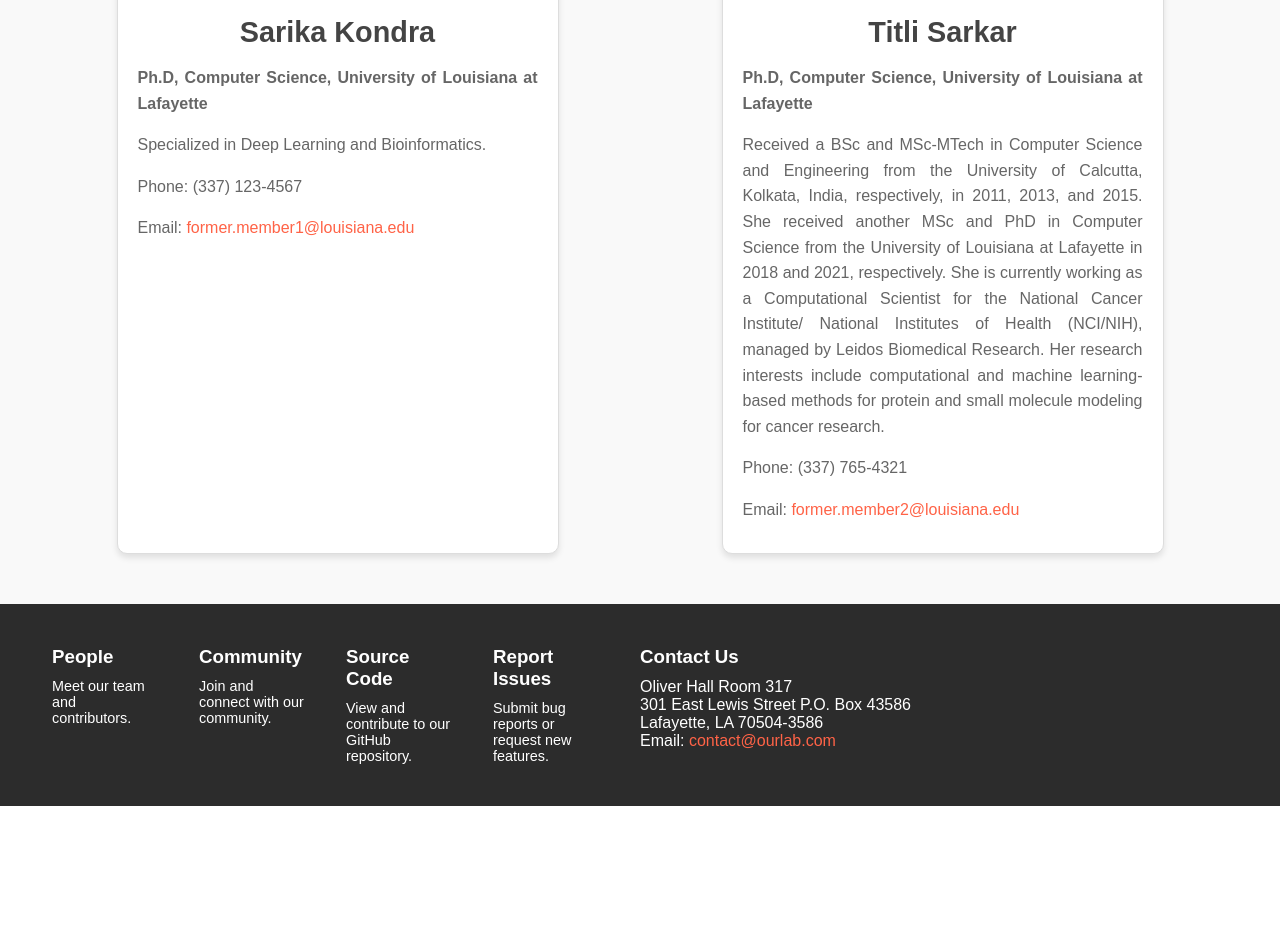
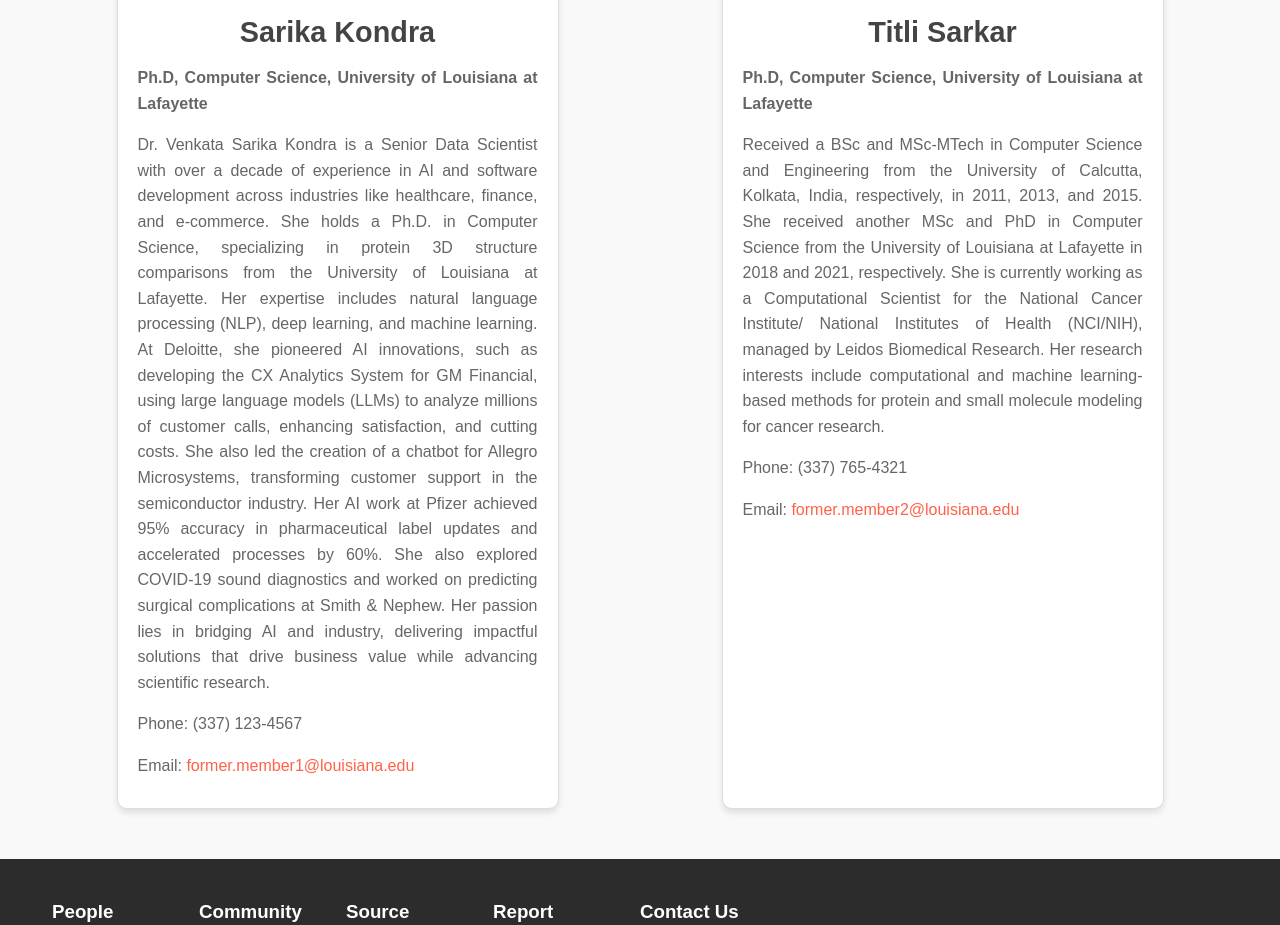
Before and after one commit to pooryakhajouie/TSR-WEB, a React (Create React App) app: page /people in a window 1280 px wide. Shown: the part 2360-3285 px from the top of the page. Before the commit the page ends 3166 px from the top, so only its background shows below. Built offline with nearby package versions, Linux system fonts and the light colour scheme.

Commit message:
Other methods added, navbar improved, lab members improved

```diff
--- a/src/components/Home.css
+++ b/src/components/Home.css
@@ -299,3 +299,7 @@
     color: inherit; /* Inherit the color from the button */
     text-decoration: none; /* Remove the underline */
   }
+
+  html {
+    scroll-behavior: smooth;
+  }
--- a/src/footer/People.js
+++ b/src/footer/People.js
@@ -47,7 +47,7 @@ const formerMembersData = [
   {
     name: 'Sarika Kondra',
     role: 'Ph.D, Computer Science, University of Louisiana at Lafayette',
-    description: 'Specialized in Deep Learning and Bioinformatics.',
+    description: 'Dr. Venkata Sarika Kondra is a Senior Data Scientist with over a decade of experience in AI and software development across industries like healthcare, finance, and e-commerce. She holds a Ph.D. in Computer Science, specializing in protein 3D structure comparisons from the University of Louisiana at Lafayette. Her expertise includes natural language processing (NLP), deep learning, and machine learning. At Deloitte, she pioneered AI innovations, such as developing the CX Analytics System for GM Financial, using large language models (LLMs) to analyze millions of customer calls, enhancing satisfaction, and cutting costs. She also led the creation of a chatbot for Allegro Microsystems, transforming customer support in the semiconductor industry. Her AI work at Pfizer achieved 95% accuracy in pharmaceutical label updates and accelerated processes by 60%. She also explored COVID-19 sound diagnostics and worked on predicting surgical complications at Smith & Nephew. Her passion lies in bridging AI and industry, delivering impactful solutions that drive business value while advancing scientific research.',
     image: sarika,
     phone: '(337) 123-4567',
     email: 'former.member1@louisiana.edu',
```
